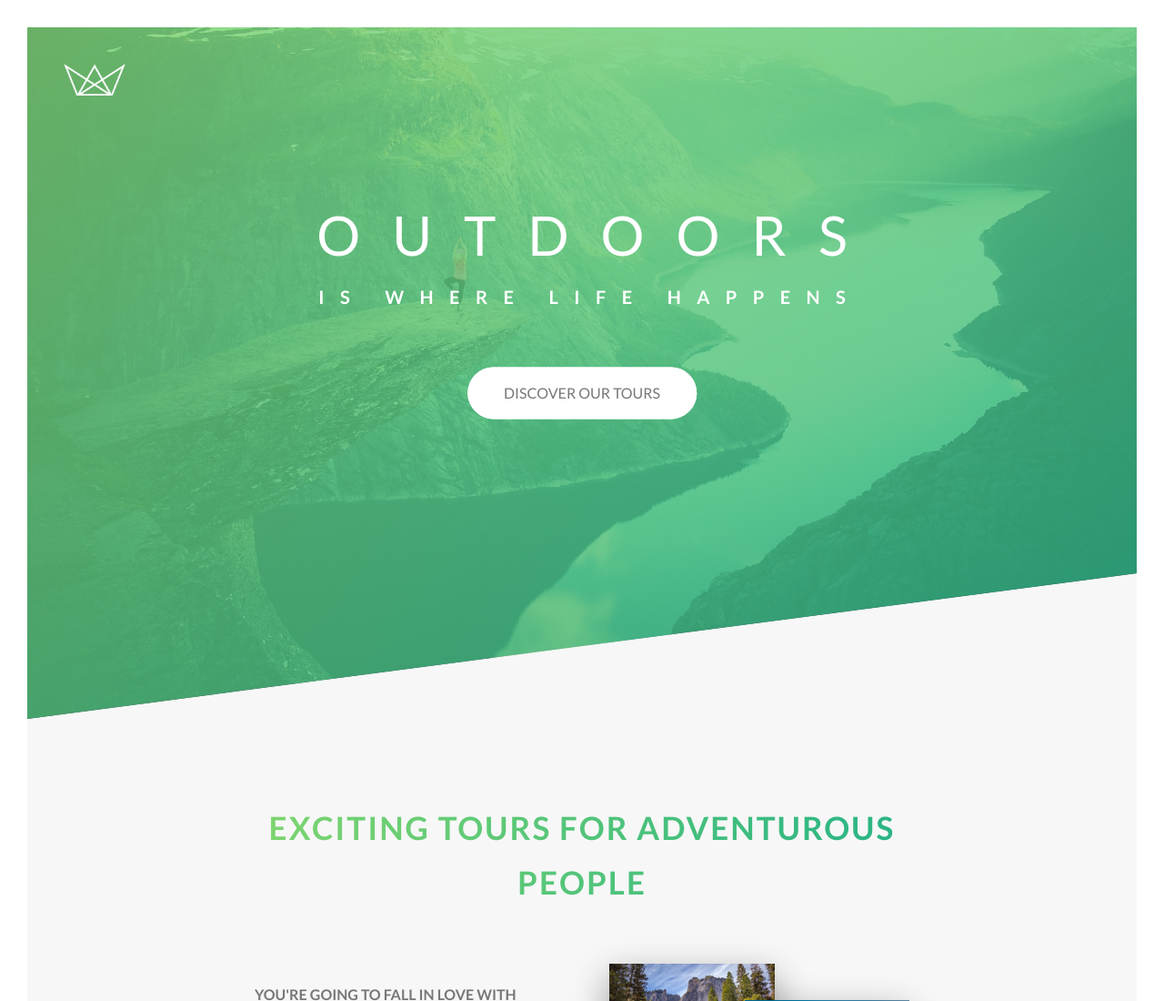
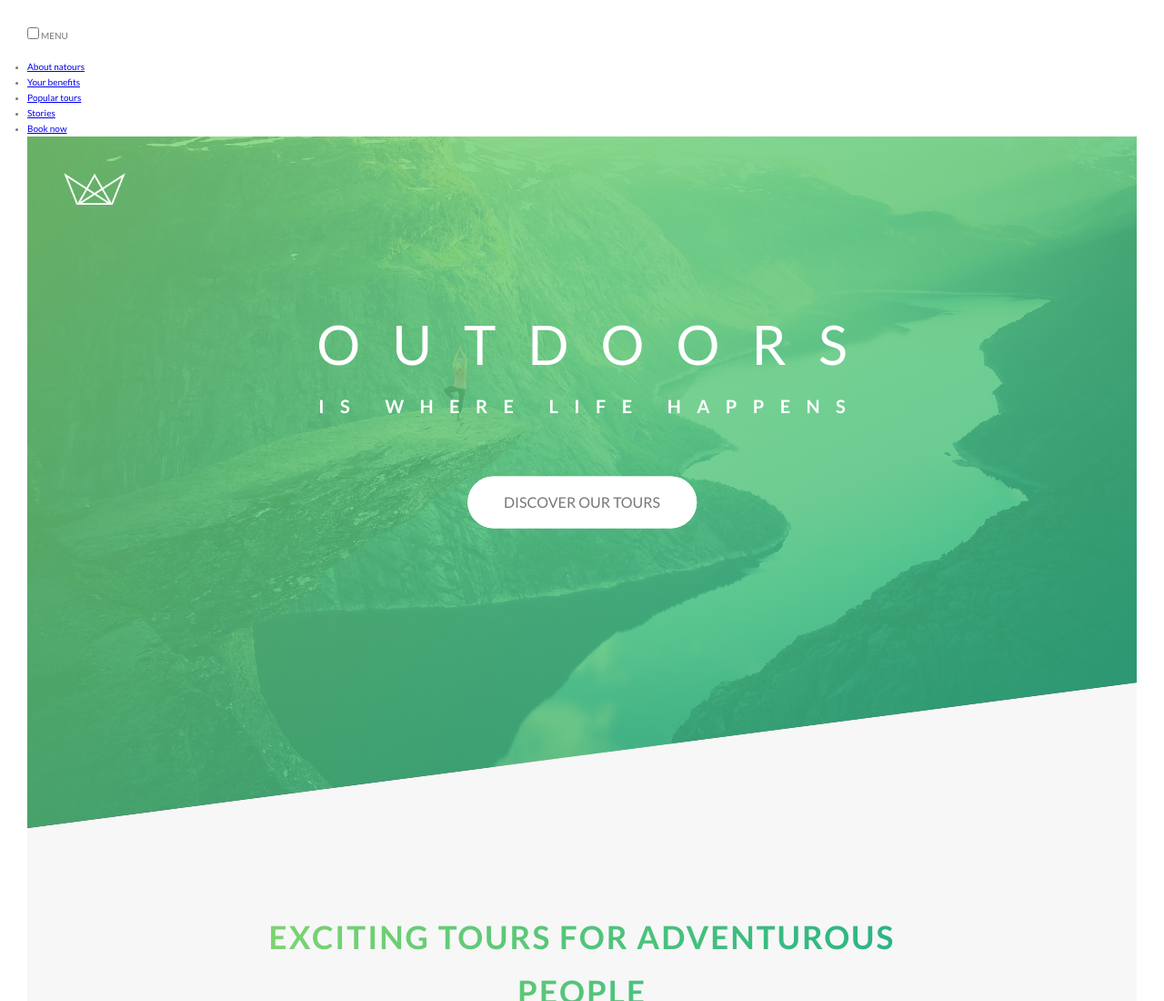
Before and after one commit to JamesGabby/natours, a website: page index.html in a window 1280 px wide. Shown: the top 1100 px of the page at 91% size. Drawn offline with Linux system fonts and the light colour scheme.

Commit message:
wrire html for navigation and setup sass structure

```diff
--- a/index.html
+++ b/index.html
@@ -13,6 +13,32 @@
         <title>Natours | Exciting tours for adventurous people</title>
     </head>
     <body>
+        <div class="navigation">
+            <input type="checkbox" class="navigation__checkbox" id="navi-toggle">
+            <label for="navi-toggle" class="navigation__button">MENU</label>
+            <div class="navigation__background">
+                &nbsp;
+            </div>
+            <nav class="navigation__nav">
+                <ul class="navigation__list">
+                    <li class="navigation__item">
+                        <a href="#" class="navigation__link">About natours</a>
+                    </li>
+                    <li class="navigation__item">
+                        <a href="#" class="navigation__link">Your benefits</a>
+                    </li>
+                    <li class="navigation__item">
+                        <a href="#" class="navigation__link">Popular tours</a>
+                    </li>
+                    <li class="navigation__item">
+                        <a href="#" class="navigation__link">Stories</a>
+                    </li>
+                    <li class="navigation__item">
+                        <a href="#" class="navigation__link">Book now</a>
+                    </li>
+                </ul>
+            </nav>
+        </div>
         <header class="header">
             <div class="header__logo-box">
                 <img src="img/logo-white.png" alt="Logo" class="header__logo">
--- /dev/null
+++ b/sass/layout/_navigation.scss
@@ -0,0 +1,29 @@
+.navigation {
+    &__checkbox {
+
+    }
+
+    &__button {
+
+    }
+
+    &__background {
+
+    }
+
+    &__nav {
+
+    }
+
+    &__list {
+
+    }
+
+    &__item {
+
+    }
+
+    &__link {
+
+    }
+}
--- a/sass/main.scss
+++ b/sass/main.scss
@@ -18,5 +18,6 @@
 @import "layout/header";
 @import "layout/footer";
 @import "layout/grid";
+@import "layout/navigation";
 
 @import "pages/home";
```
